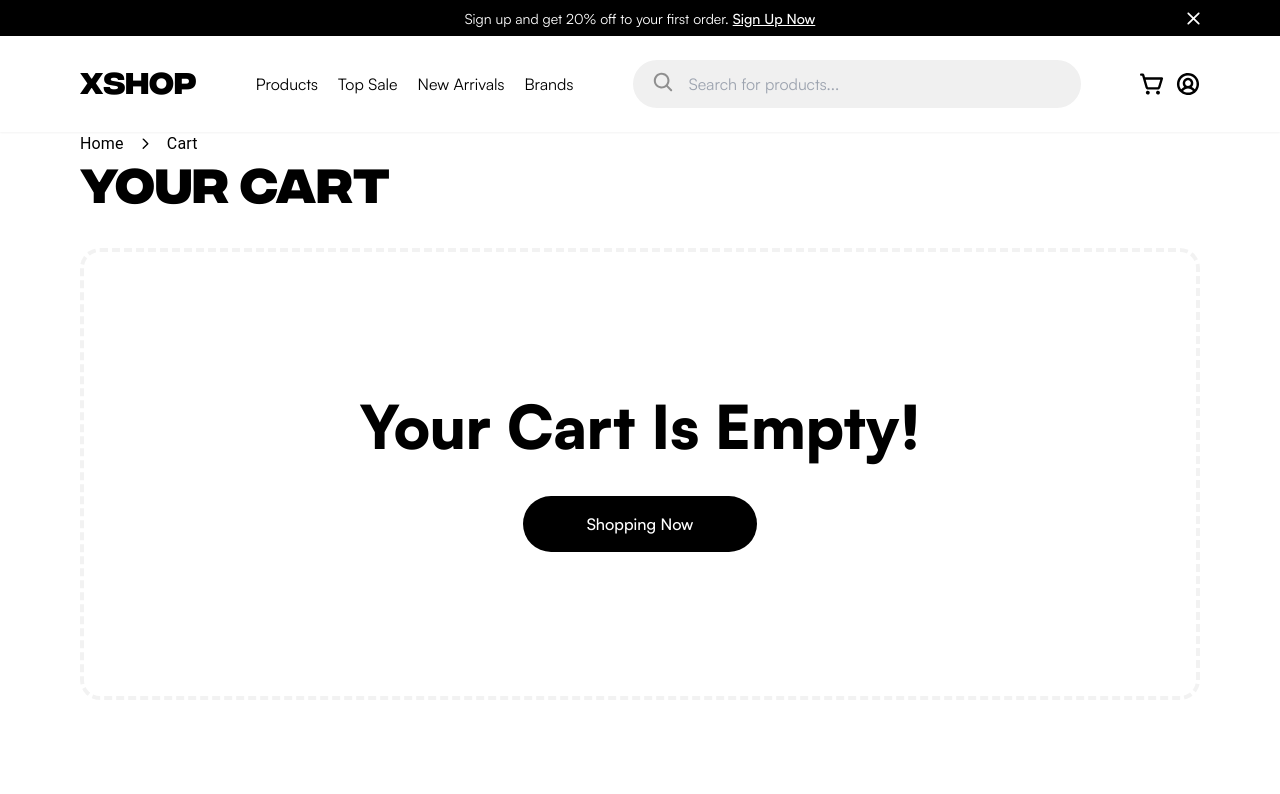
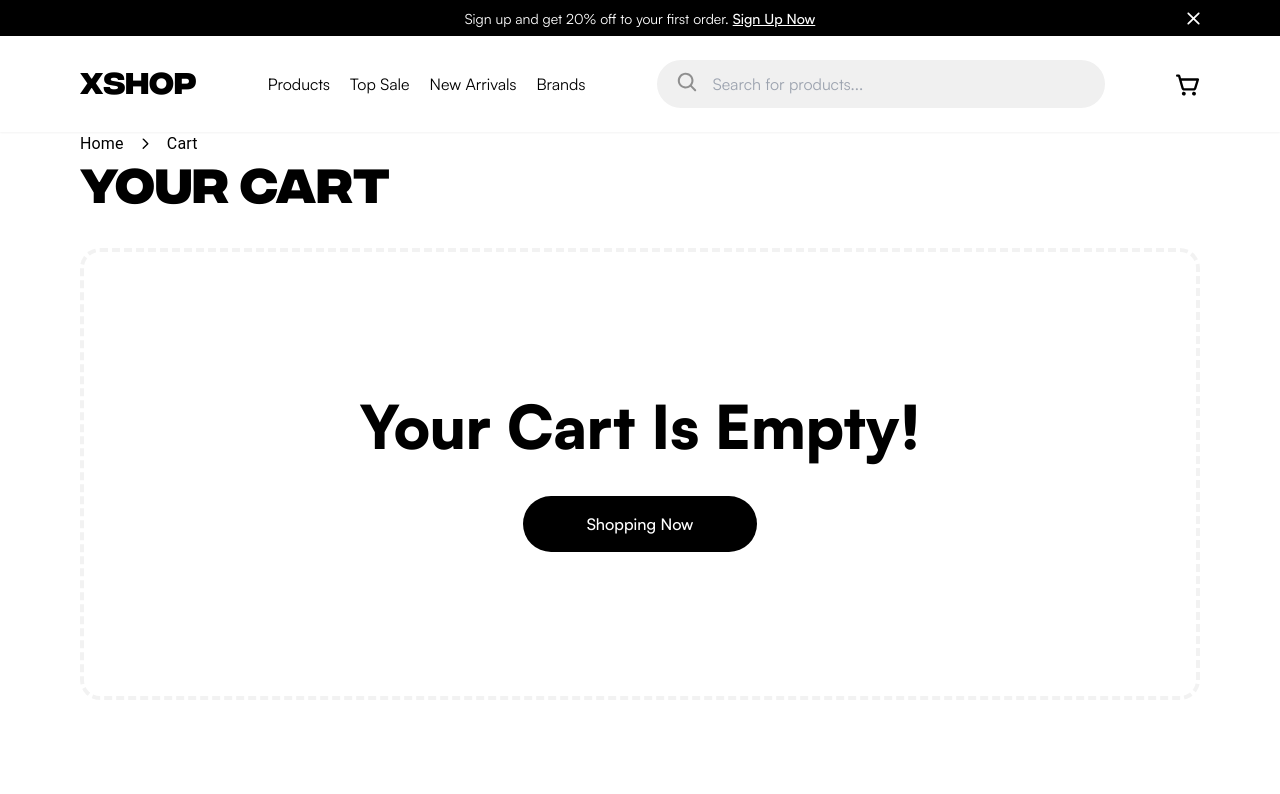
Before and after one commit to AliShariatian/XShop, a Next.js app: page /cart in a window 1280 px wide. Shown: the top 794 px of the page. Built offline with nearby package versions, Linux system fonts and the light colour scheme.

Commit message:
✨ feat: add remove product from cart handler

```diff
--- a/src/components/forPages/cart/cartItems/index.tsx
+++ b/src/components/forPages/cart/cartItems/index.tsx
@@ -1,5 +1,7 @@
 import { FC } from "react";
 import { trash } from "@/public/img";
+import { useDispatch } from "react-redux";
+import { removeFromCartAction } from "@/services/redux/slice/cart";
 // COMPONENT
 import Image from "next/image";
 import Link from "next/link";
@@ -16,7 +18,9 @@ type PropsType = {
    slug: string;
 };
 
-const CartItem: FC<PropsType> = ({ id, title, quantity, price, mainImage, slug }): JSX.Element => {
+const CartItem: FC<PropsType> = ({ id, title, price, mainImage, slug }): JSX.Element => {
+   const dispatch = useDispatch();
+
    return (
       <div>
          <div className="group/img flex justify-between">
@@ -53,10 +57,10 @@ const CartItem: FC<PropsType> = ({ id, title, quantity, price, mainImage, slug }
 
             {/* Left Items */}
             <div className="flex w-1/5 flex-col items-end justify-between">
-               <button title="Remove From Cart">
+               <button onClick={() => dispatch(removeFromCartAction(id))} title="Remove From Cart">
                   <Image src={trash} width={20} height={20} alt="Remove From Cart" className="size-5" />
                </button>
-               <ProductSelectCount id={id} className="w-full" quantity={quantity} />
+               <ProductSelectCount id={id} className="w-full" />
             </div>
          </div>
       </div>
--- a/src/components/forPages/product/ProductDetail/AddToCart.tsx
+++ /dev/null
@@ -1,20 +0,0 @@
-import { FC } from "react";
-import { Button, ProductSelectCount } from "@/components";
-
-type PropsType = {
-   onClick: () => void;
-};
-
-const AddToCart: FC<PropsType> = ({ onClick }): JSX.Element => {
-   return (
-      <div className="flex gap-3">
-         <ProductSelectCount />
-
-         <Button onClick={onClick} bgColor="dark" py="py-2" className="w-2/3">
-            Add to Cart
-         </Button>
-      </div>
-   );
-};
-
-export default AddToCart;
--- a/src/components/forPages/product/ProductDetail/Colors.tsx
+++ /dev/null
@@ -1,29 +0,0 @@
-import { singleVerified } from "@/public/img";
-import Image from "next/image";
-import { FC } from "react";
-
-type PropsType = {
-   colors: string[];
-};
-
-const Colors: FC<PropsType> = ({ colors }): JSX.Element => {
-   return (
-      <div>
-         <span>Select Colors</span>
-
-         <div className="mt-2 flex flex-wrap gap-3">
-            {colors.map((item) => (
-               <button
-                  key={item}
-                  style={{ backgroundColor: item }}
-                  className="flex size-10 items-center justify-center rounded-full border border-dark/50"
-               >
-                  <Image src={singleVerified} alt="Selected" width={10} height={10} className="size-4" />
-               </button>
-            ))}
-         </div>
-      </div>
-   );
-};
-
-export default Colors;
--- a/src/components/forPages/product/ProductDetail/Size.tsx
+++ /dev/null
@@ -1,26 +0,0 @@
-import { FC } from "react";
-
-type PropsType = {
-   size: string[];
-};
-
-const Size: FC<PropsType> = ({ size }): JSX.Element => {
-   return (
-      <div>
-         <span>Choose Size</span>
-
-         <div className="mt-2 flex flex-wrap gap-3">
-            {size.map((item) => (
-               <button
-                  key={item}
-                  className="rounded-full bg-grey-100 px-4 py-2 capitalize text-dark/70 transition hover:bg-dark hover:text-light"
-               >
-                  {item}
-               </button>
-            ))}
-         </div>
-      </div>
-   );
-};
-
-export default Size;
--- a/src/components/index.ts
+++ b/src/components/index.ts
@@ -36,9 +36,6 @@ import Filters from "./forPages/products/Filters";
 
 // SINGLE PRODUCTS PAGE
 import ProductPageSkeleton from "./forPages/product/ProductPageSkeleton";
-import AddToCart from "./forPages/product/ProductDetail/AddToCart";
-import Colors from "./forPages/product/ProductDetail/Colors";
-import Size from "./forPages/product/ProductDetail/Size";
 import ProductDetail from "./forPages/product/ProductDetail/ProductDetail";
 import ProductImageGallery from "./forPages/product/ProductImageGallery/ProductImageGallery";
 
@@ -75,9 +72,6 @@ export {
    AllProductsList,
    Filters,
    ProductPageSkeleton,
-   AddToCart,
-   Colors,
-   Size,
    ProductDetail,
    ProductImageGallery,
    CartItem,
--- /dev/null
+++ b/src/components/layout/header/Basket.tsx
@@ -0,0 +1,31 @@
+"use client";
+
+import { FC } from "react";
+import { useSelector } from "react-redux";
+import { basketIcon } from "@/public/img";
+import Link from "next/link";
+import Image from "next/image";
+import Badge from "@mui/material/Badge";
+
+const Basket: FC = (): JSX.Element => {
+   // TODO: set valid type
+   const cart = useSelector((state: any) => state.cart);
+   const totalQuantity = (): number => {
+      let total: number = 0;
+
+      cart.forEach((item: any) => {
+         total += item.quantity;
+      });
+
+      return total;
+   };
+   return (
+      <Link href="/cart" title="Your Cart">
+         <Badge color="success" badgeContent={totalQuantity()}>
+            <Image src={basketIcon} alt="basket" width={30} height={30} className="z-30 size-5 xl:size-6" />
+         </Badge>
+      </Link>
+   );
+};
+
+export default Basket;
--- a/src/components/layout/header/index.tsx
+++ b/src/components/layout/header/index.tsx
@@ -2,13 +2,13 @@
 
 import { FC, useState } from "react";
 // ICON
-import { searchIcon, basketIcon, accountIcon, hamburgerMenuIcon } from "@/public/img";
+import { searchIcon, hamburgerMenuIcon } from "@/public/img";
 // COMPONENT
 import Image from "next/image";
 import Link from "next/link";
 import TopNavbar from "./TopNavbar";
+import Basket from "./Basket";
 import { Logo, Section } from "@/components";
-import { useSelector } from "react-redux";
 
 const Header: FC = (): JSX.Element => {
    const [closeTopNavbar, setCloseTopNavbar] = useState<boolean>(false);
@@ -16,18 +16,6 @@ const Header: FC = (): JSX.Element => {
 
    const closeTopNavbarHandler = () => {
       setCloseTopNavbar(true);
-   };
-
-   // TODO: set valid type
-   const cart = useSelector((state: any) => state.cart);
-   const totalQuantity = (): number => {
-      let total: number = 0;
-
-      cart.forEach((item: any) => {
-         total += item.quantity;
-      });
-
-      return total;
    };
 
    return (
@@ -100,18 +88,7 @@ const Header: FC = (): JSX.Element => {
                      />
                   </Link>
 
-                  <Link href="/cart" title="Your Cart" className="relative">
-                     {totalQuantity() > 0 && (
-                        <span className="absolute -right-3 -top-3 z-40 flex size-6 items-center justify-center rounded-full bg-grey-100 font-bold shadow-md">
-                           {totalQuantity()}
-                        </span>
-                     )}
-                     <Image src={basketIcon} alt="basket" width={30} height={30} className="z-30 size-5 xl:size-6" />
-                  </Link>
-
-                  <Link href="/">
-                     <Image src={accountIcon} alt="account" width={30} height={30} className="size-5 xl:size-6" />
-                  </Link>
+                  <Basket />
                </div>
             </Section>
          </header>
--- a/src/components/product/ProductSelectCount.tsx
+++ b/src/components/product/ProductSelectCount.tsx
@@ -1,31 +1,34 @@
 import { FC } from "react";
-import { useDispatch } from "react-redux";
-import { minus, plus } from "@/public/img";
 import cn from "@/utils/cn";
 import Image from "next/image";
+import { minus, plus } from "@/public/img";
+import { useDispatch, useSelector } from "react-redux";
 import { incrementQuantityAction, decrementQuantityAction } from "@/services/redux/slice/cart";
 
 type PropsType = {
    id: number;
    className?: string;
-   quantity: number;
 };
 
-const ProductSelectCount: FC<PropsType> = ({ className, id, quantity }): JSX.Element => {
+const ProductSelectCount: FC<PropsType> = ({ className, id }): JSX.Element | false => {
    const dispatch = useDispatch();
+   const cart = useSelector((state: any) => state.cart);
+
+   const currentProduct = cart?.find((item: any) => item.id === id);
+   const quantity = currentProduct?.quantity;
 
    return (
       <div
-         className={cn(
-            "flex w-1/3 items-center justify-between rounded-full bg-grey-100 *:flex *:size-full *:items-center *:justify-center *:py-2",
+         className={`transition-all ${cn(
+            "items-center justify-between rounded-full bg-grey-100 *:flex *:size-full *:items-center *:justify-center *:py-2",
             className,
-         )}
+         )} ${quantity > 0 ? "flex w-1/3" : "hidden w-0"}`}
       >
-         <button onClick={() => dispatch(decrementQuantityAction(id))}>
+         <button onClick={() => dispatch(decrementQuantityAction(id))} className="transition-transform active:scale-75">
             <Image src={minus} alt="minus" width={10} height={10} className="size-3" />
          </button>
          <span>{quantity}</span>
-         <button onClick={() => dispatch(incrementQuantityAction(id))}>
+         <button onClick={() => dispatch(incrementQuantityAction(id))} className="transition-transform active:scale-75">
             <Image src={plus} alt="minus" width={10} height={10} className="size-3" />
          </button>
       </div>
--- a/src/services/redux/slice/cart.ts
+++ b/src/services/redux/slice/cart.js
@@ -21,11 +21,7 @@ const slice = createSlice({
       },
       decrementQuantityAction: (state, action) => {
          const item = state.cart.find((item) => item.id === action.payload);
-         if (item.quantity === 1) {
-            item.quantity = 1;
-         } else {
-            item.quantity--;
-         }
+         item.quantity === 1 ? (item.quantity = 1) : item.quantity--;
       },
 
       removeFromCartAction: (state, action) => {
--- a/tsconfig.json
+++ b/tsconfig.json
@@ -22,6 +22,6 @@
          "@/public/*": ["./public/*"],
       }
    },
-   "include": ["next-env.d.ts", "**/*.ts", "**/*.tsx", ".next/types/**/*.ts", "src/axios/interceptors/request.ts"],
+   "include": ["next-env.d.ts", "**/*.ts", "**/*.tsx", ".next/types/**/*.ts", "src/axios/interceptors/request.ts", "src/services/redux/slice/cart.js"],
    "exclude": ["node_modules"]
 }
```
Also changed, not shown: src/components/forPages/product/ProductDetail/ProductDetail.tsx (+45 -11 lines).
